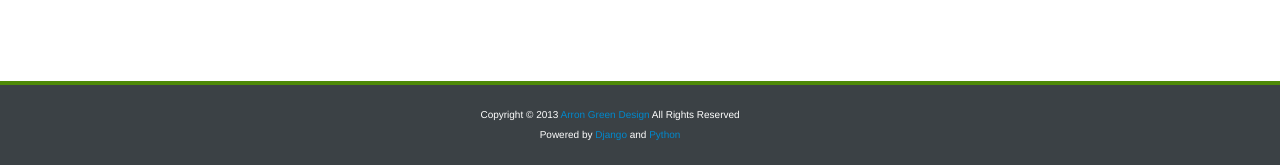
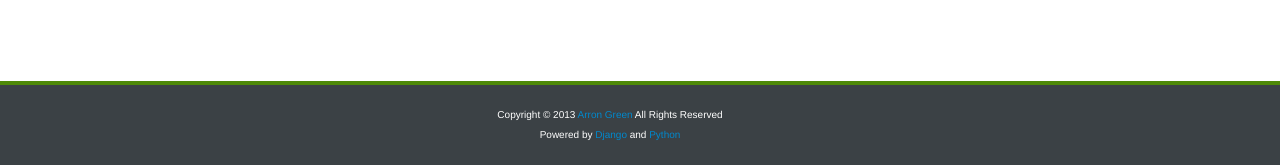
Before and after one commit to BGTreasures/BGTreasures, a Django app: template bgtreasures/bgtreasures/templates/home.html in a window 1280 px wide. Shown: the part 922-1087 px from the top of the page. Run offline with Django 3.2, Linux system fonts and the light colour scheme; the template is opened without the code that fills it, so the values that code supplies are empty; some web fonts are replaced.

Commit message:
minor change

```diff
--- a/bgtreasures/bgtreasures/templates/_master.html
+++ b/bgtreasures/bgtreasures/templates/_master.html
@@ -73,7 +73,7 @@
     <div class="container">
       <div class="row">
         <div style="margin: 20px 0;" class="span12">
-          <div>Copyright &copy; 2013 <a href="http://twitter.com/arron_green">Arron Green Design</a> All Rights Reserved</div>
+          <div>Copyright &copy; 2013 <a href="http://twitter.com/arron_green">Arron Green</a> All Rights Reserved</div>
           <div>Powered by <a href="http://djangoproject.com">Django</a> and <a href="http://python.org/">Python</a></div>
         </div>
       </div>
```
